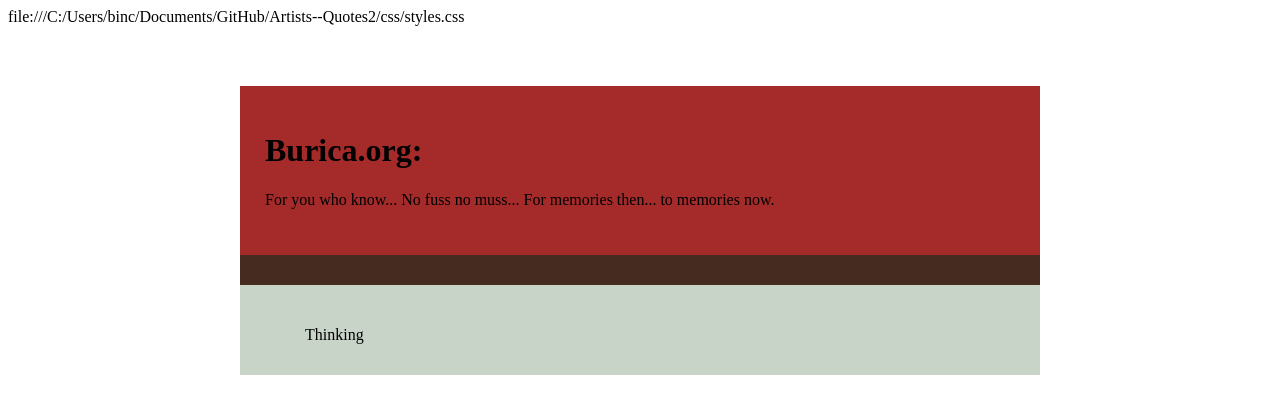
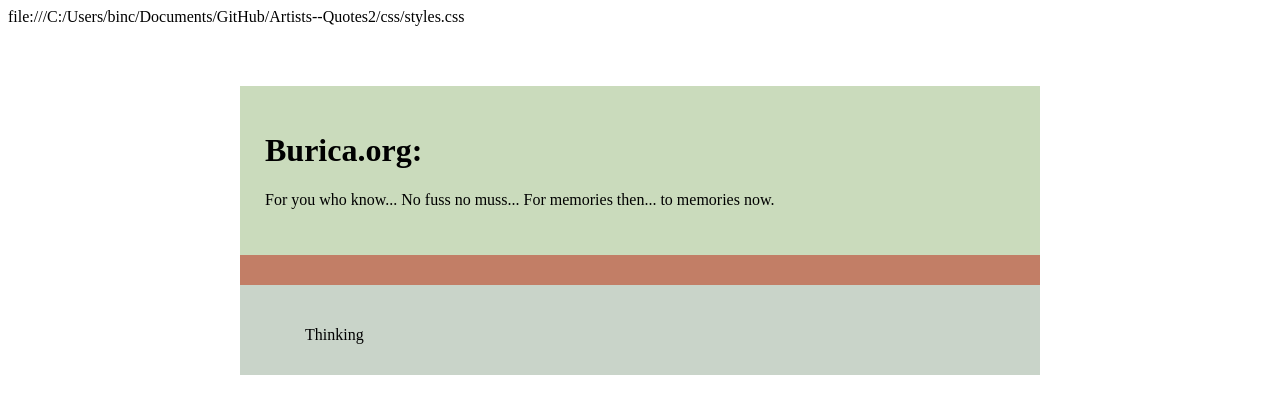
Before and after one commit to Binc-org/b.org, a plain HTML site: page index.html in a window 1280 px wide. Drawn offline with Linux system fonts and the light colour scheme.

Commit message:
Update styles.css

```diff
--- a/css/styles.css
+++ b/css/styles.css
@@ -8,13 +8,13 @@ Body {
 div.page {
     margin: 60px auto;
     width: 800px;
-    background: brown
+    background: rgb(202, 219, 188)
         ;
 }
 
 div.page .header {
     padding: 25px 25px 30px 25px;
-    border-bottom: 30px rgb(70, 43, 33) solid;
+    border-bottom: 30px rgb(194, 126, 102) solid;
 }
 
 div.page .content {
```
